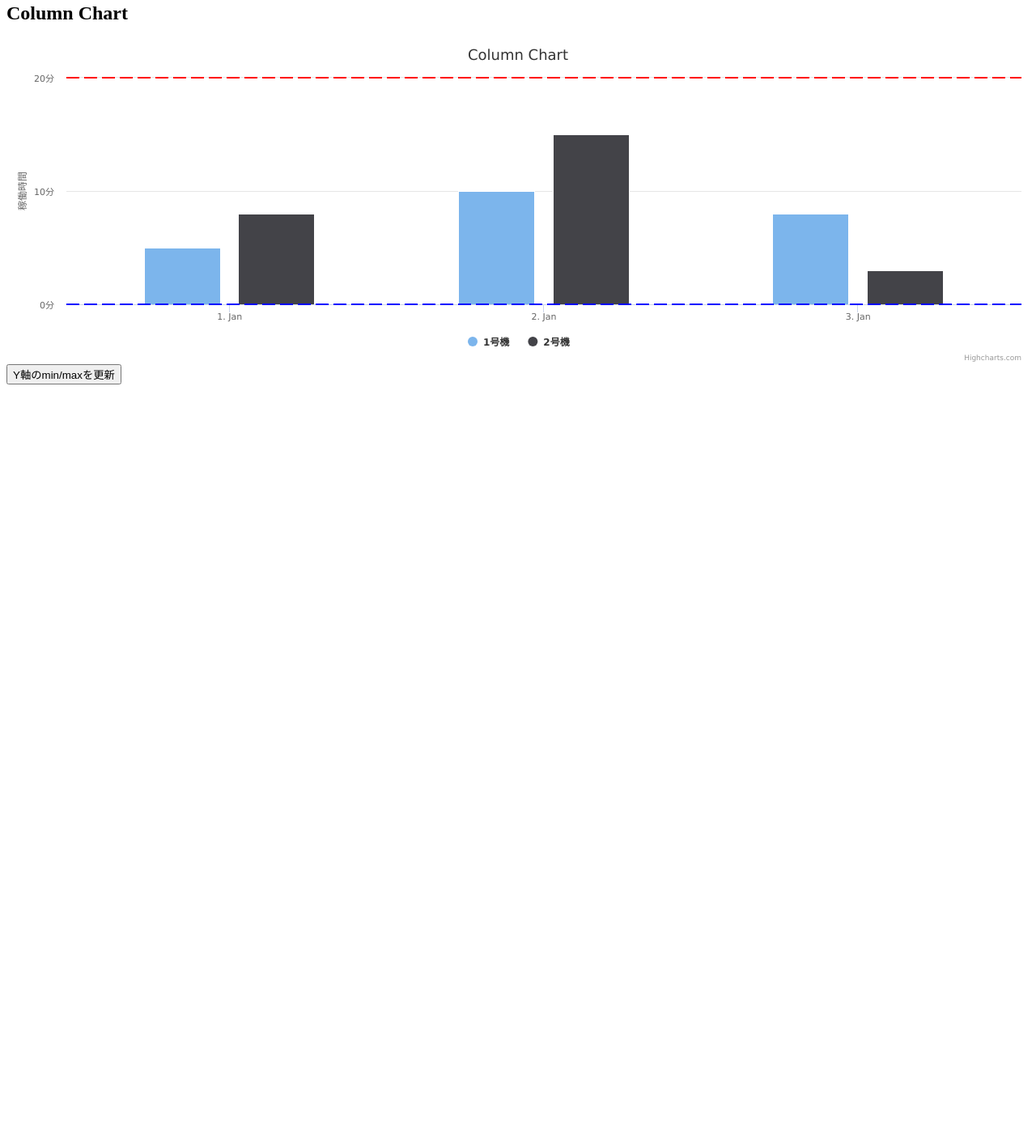
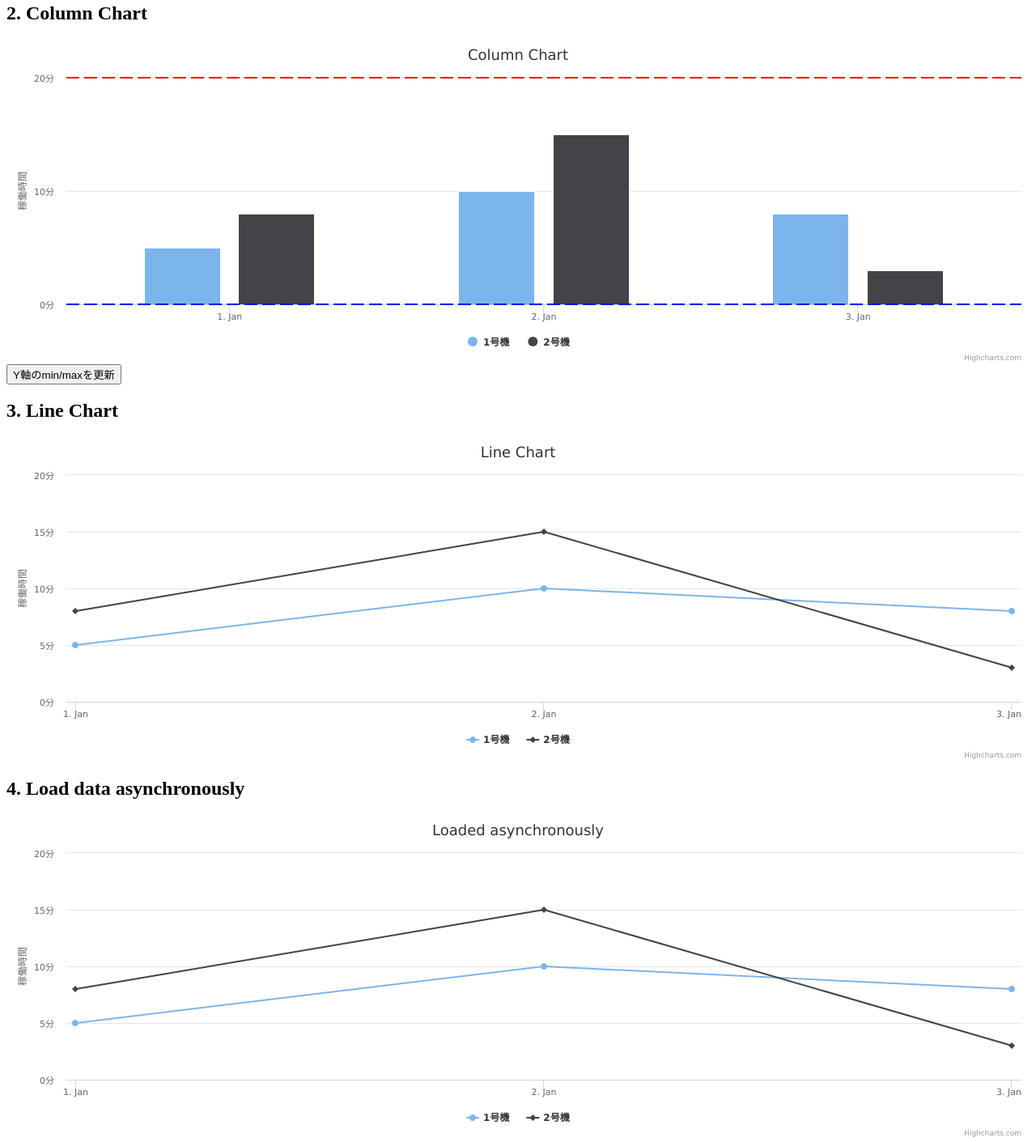
Before and after one commit to myomi/js-chart-catalog, a website built with Parcel: page src/highcharts/highcharts.html in a window 1280 px wide. Shown: the part 634-2045 px from the top of the page at 81% size. Before the commit the page ends 1117 px from the top, so only its background shows below. Built offline with nearby package versions, Linux system fonts and the light colour scheme.

Commit message:
Added line chart

```diff
--- /dev/null
+++ b/src/highcharts/async.ts
@@ -0,0 +1,74 @@
+import Highcharts, { chart } from 'highcharts/highstock';
+
+/*
+ * https://www.highcharts.com/docs/working-with-data/custom-preprocessing
+ */
+
+const data1: Highcharts.SeriesLineDataOptions[] = [
+  {
+    x: Date.UTC(2018, 0, 1),
+    y: 5,
+  },
+  {
+    x: Date.UTC(2018, 0, 2),
+    y: 10,
+  },
+  {
+    x: Date.UTC(2018, 0, 3),
+    y: 8,
+  },
+];
+
+const data2: Highcharts.SeriesLineDataOptions[] = [
+  {
+    x: Date.UTC(2018, 0, 1),
+    y: 8,
+  },
+  {
+    x: Date.UTC(2018, 0, 2),
+    y: 15,
+  },
+  {
+    x: Date.UTC(2018, 0, 3),
+    y: 3,
+  },
+];
+
+const series: Highcharts.SeriesLineOptions[] = [];
+
+const options: Highcharts.Options = {
+  chart: {
+    type: 'line',
+  },
+  title: {
+    text: 'Loaded asynchronously',
+  },
+  xAxis: {
+    type: 'datetime',
+  },
+  yAxis: {
+    min: 0,
+    max: 20,
+    title: {
+      text: '稼働時間',
+    },
+    labels: {
+      format: '{value}分',
+    },
+  },
+  series,
+};
+
+setTimeout(() => {
+  series.push({
+    type: 'line',
+    name: '1号機',
+    data: data1,
+  });
+  series.push({
+    type: 'line',
+    name: '2号機',
+    data: data2,
+  });
+  Highcharts.chart('async', options);
+}, 1000);
--- a/src/highcharts/highcharts.html
+++ b/src/highcharts/highcharts.html
@@ -10,7 +10,7 @@
     <h1>Catalog - Highcharts</h1>
     <a href="../index.html">top</a>
 
-    <h2>Overview</h2>
+    <h2>1. Overview</h2>
     <ul>
       <li>Version: 7.0.1</li>
       <li>
@@ -21,9 +21,17 @@
       </li>
     </ul>
     <div id="container" style="width:100%; height:400px;"></div>
-    <h2>Column Chart</h2>
+
+    <h2>2. Column Chart</h2>
     <div id="column" style="width:100%; height:400px;"></div>
     <button id="modifyColumnAxis">Y軸のmin/maxを更新</button>
+
+    <h2>3. Line Chart</h2>
+    <div id="line" style="width:100%; height:400px;"></div>
+
+    <h2>4. Load data asynchronously</h2>
+    <div id="async" style="width:100%; height:400px;"></div>
+
     <script src="./highcharts.ts"></script>
   </body>
 </html>
--- a/src/highcharts/highcharts.ts
+++ b/src/highcharts/highcharts.ts
@@ -6,6 +6,8 @@ theme(Highcharts); // setup theme
 // heatmap(Highcharts); // setup heatmap
 
 import './column';
+import './line';
+import './async';
 
 /**
  * https://www.highcharts.com/docs/getting-started/your-first-chart
--- /dev/null
+++ b/src/highcharts/line.ts
@@ -0,0 +1,68 @@
+import Highcharts from 'highcharts/highstock';
+
+const data1: Highcharts.SeriesLineDataOptions[] = [
+  {
+    x: Date.UTC(2018, 0, 1),
+    y: 5,
+  },
+  {
+    x: Date.UTC(2018, 0, 2),
+    y: 10,
+  },
+  {
+    x: Date.UTC(2018, 0, 3),
+    y: 8,
+  },
+];
+
+const data2: Highcharts.SeriesLineDataOptions[] = [
+  {
+    x: Date.UTC(2018, 0, 1),
+    y: 8,
+  },
+  {
+    x: Date.UTC(2018, 0, 2),
+    y: 15,
+  },
+  {
+    x: Date.UTC(2018, 0, 3),
+    y: 3,
+  },
+];
+
+const series: Highcharts.SeriesLineOptions[] = [
+  {
+    type: 'line',
+    name: '1号機',
+    data: data1,
+  },
+  {
+    type: 'line',
+    name: '2号機',
+    data: data2,
+  },
+];
+
+const chart = Highcharts.chart({
+  chart: {
+    renderTo: 'line',
+    type: 'line',
+  },
+  title: {
+    text: 'Line Chart',
+  },
+  xAxis: {
+    type: 'datetime',
+  },
+  yAxis: {
+    min: 0,
+    max: 20,
+    title: {
+      text: '稼働時間',
+    },
+    labels: {
+      format: '{value}分',
+    },
+  },
+  series,
+});
```
